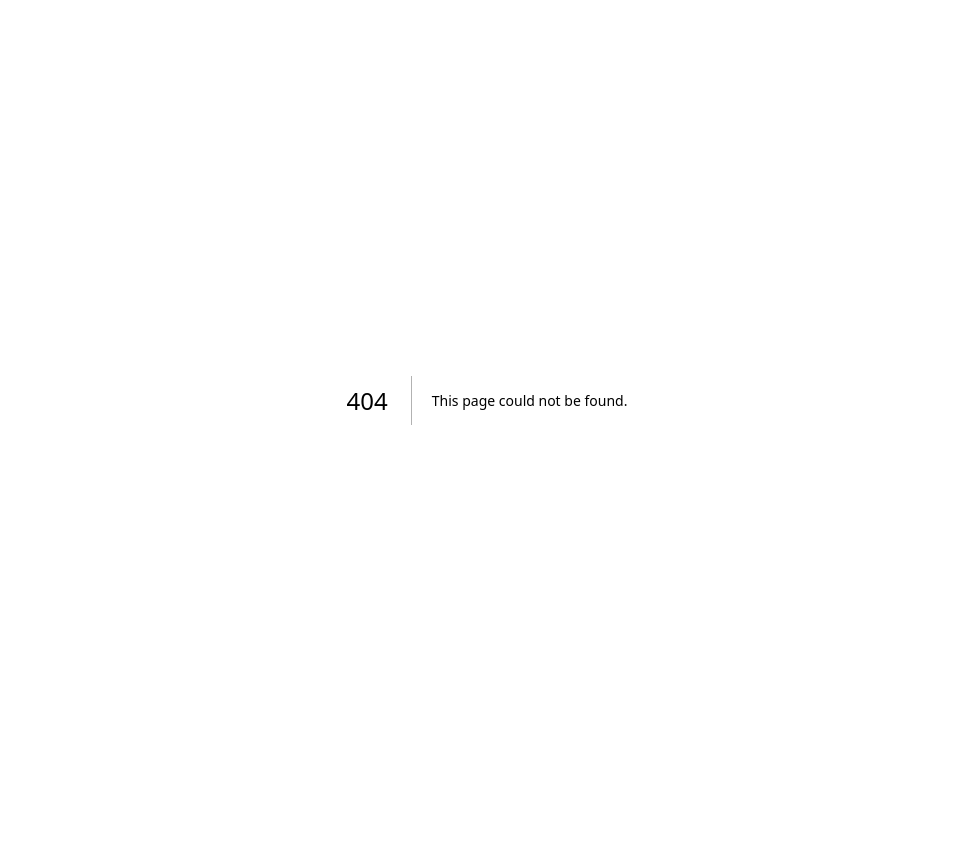
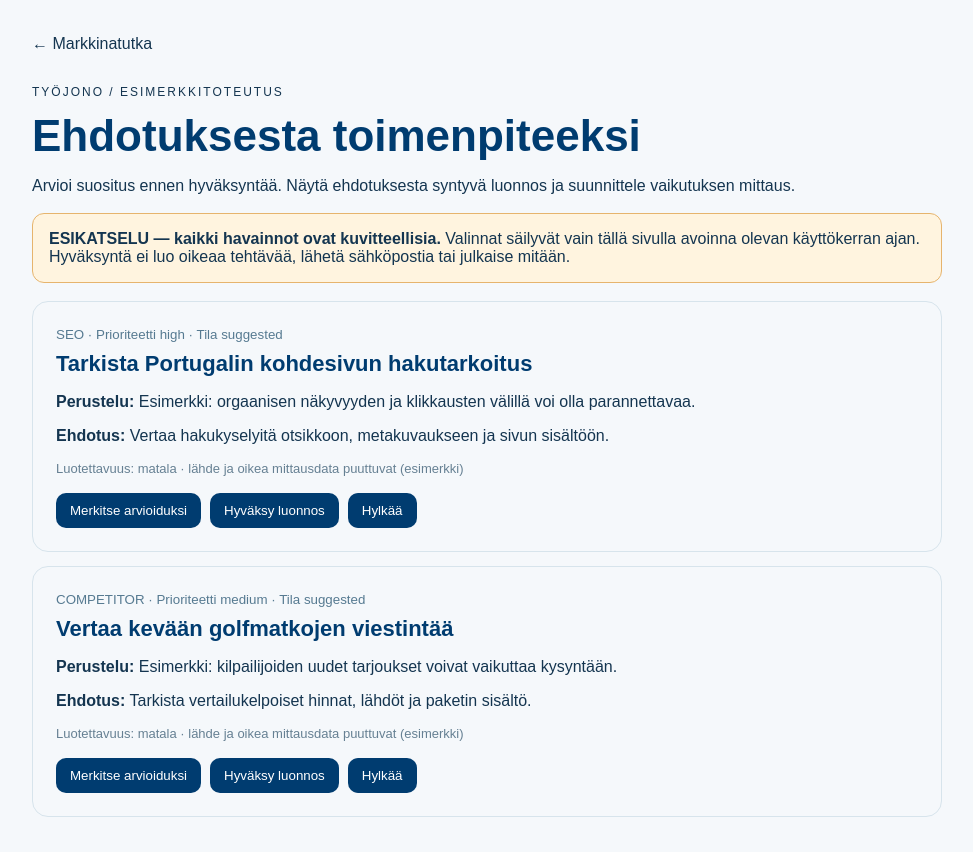
Before and after one commit to skippari-gh/golfpassi-marketing-tracker, a Next.js app: page /markkinatutka/tehtavat in a window 1280 px wide. Before the commit this address had no page. Shown: the whole page, without its empty margins (153-1126 px from the left). Before the commit the page ends 800 px from the top, so only its background shows below. Built offline with nearby package versions, Linux system fonts and the light colour scheme.

Commit message:
Add visual demo of reviewed marketing proposal workflow without production writes

```diff
--- /dev/null
+++ b/app/markkinatutka/tehtavat/page.tsx
@@ -0,0 +1,48 @@
+'use client'
+import { useState } from 'react'
+import Link from 'next/link'
+import { transitionProposal, toMarketingActionDraft, type MarketingProposal } from '../../../lib/marketing-proposal-workflow'
+
+const examples: MarketingProposal[] = [
+  { id:'demo-seo-1',source:'seo',title:'Tarkista Portugalin kohdesivun hakutarkoitus', reason:'Esimerkki: orgaanisen näkyvyyden ja klikkausten välillä voi olla parannettavaa.',proposedAction:'Vertaa hakukyselyitä otsikkoon, metakuvaukseen ja sivun sisältöön.',sourceUrl:null,observedAt:null,confidence:'low',priority:'high',status:'suggested',owner:null,dueDate:null,outcome:null },
+  { id:'demo-competitive-1',source:'competitor',title:'Vertaa kevään golfmatkojen viestintää',reason:'Esimerkki: kilpailijoiden uudet tarjoukset voivat vaikuttaa kysyntään.',proposedAction:'Tarkista vertailukelpoiset hinnat, lähdöt ja paketin sisältö.',sourceUrl:null,observedAt:null,confidence:'low',priority:'medium',status:'suggested',owner:null,dueDate:null,outcome:null },
+]
+
+export default function ProposalsPreview() {
+  const [items,setItems]=useState(examples)
+  const [notice,setNotice]=useState('')
+  const act=(id:string,action:'review'|'approve'|'dismiss')=>{
+    try {
+      setItems(previous=>previous.map(p=>p.id===id?transitionProposal(p,{proposalId:id,action,actor:'esikatselun käyttäjä',timestamp:new Date().toISOString()}):p))
+      setNotice('Esikatselun tila muuttui vain tässä selaimessa. Mitään ei tallennettu.')
+    } catch(e) { setNotice(e instanceof Error?e.message:'Virhe') }
+  }
+  return <main style={{maxWidth:950,margin:'auto',padding:'35px 20px',fontFamily:'Arial,system-ui,sans-serif',color:'#143550'}}>
+    <Link href="/markkinatutka">← Markkinatutka</Link>
+    <p style={{letterSpacing:2,fontSize:12,marginTop:32}}>TYÖJONO / ESIMERKKITOTEUTUS</p>
+    <h1 style={{fontSize:'clamp(28px,5vw,44px)',color:'#003c70',margin:'8px 0'}}>Ehdotuksesta toimenpiteeksi</h1>
+    <p>Arvioi suositus ennen hyväksyntää. Näytä ehdotuksesta syntyvä luonnos ja suunnittele vaikutuksen mittaus.</p>
+    <div role="status" style={{background:'#fff4df',border:'1px solid #e6b46d',borderRadius:12,padding:16,margin:'18px 0'}}>
+      <strong>ESIKATSELU — kaikki havainnot ovat kuvitteellisia.</strong> Valinnat säilyvät vain tällä sivulla avoinna olevan käyttökerran ajan. Hyväksyntä ei luo oikeaa tehtävää, lähetä sähköpostia tai julkaise mitään.
+    </div>
+    {notice && <p role="status" style={{padding:12,background:'#edf6fa'}}>{notice}</p>}
+    <section style={{display:'grid',gap:14}}>
+      {items.map(p=><article key={p.id} style={{border:'1px solid #d7e4ec',borderRadius:16,padding:23}}>
+        <small style={{color:'#567a91'}}> {p.source.toUpperCase()} · Prioriteetti {p.priority} · Tila {p.status}</small>
+        <h2 style={{margin:'8px 0',color:'#003c70',fontSize:22}}>{p.title}</h2>
+        <p><strong>Perustelu:</strong> {p.reason}</p>
+        <p><strong>Ehdotus:</strong> {p.proposedAction}</p>
+        <p style={{fontSize:13,color:'#668093'}}>Luotettavuus: matala · lähde ja oikea mittausdata puuttuvat (esimerkki)</p>
+        <div style={{display:'flex',flexWrap:'wrap',gap:9,marginTop:17}}>
+          <button disabled={p.status!=='suggested'} onClick={()=>act(p.id,'review')} style={{padding:'10px 14px'}}>Merkitse arvioiduksi</button>
+          <button disabled={p.status!=='reviewed'} onClick={()=>act(p.id,'approve')} style={{padding:'10px 14px'}}>Hyväksy luonnos</button>
+          <button disabled={p.status==='approved'||p.status==='dismissed'} onClick={()=>act(p.id,'dismiss')} style={{padding:'10px 14px'}}>Hylkää</button>
+        </div>
+        {p.status==='approved' && <div style={{marginTop:18,padding:16,background:'#eef7fa',borderRadius:10}}>
+          <strong>Marketing Tracker -luonnos, ei tallennettu</strong>
+          <pre style={{whiteSpace:'pre-wrap',fontFamily:'inherit',fontSize:13}}>{JSON.stringify(toMarketingActionDraft(p,new Date().toISOString().slice(0,10)),null,2)}</pre>
+        </div>}
+      </article>)}
+    </section>
+  </main>
+}
```
